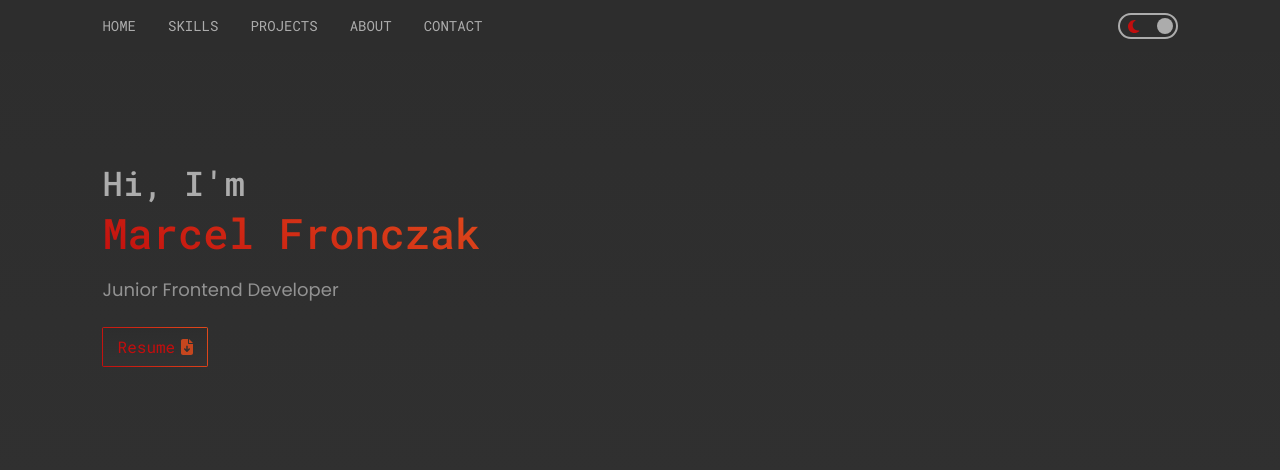
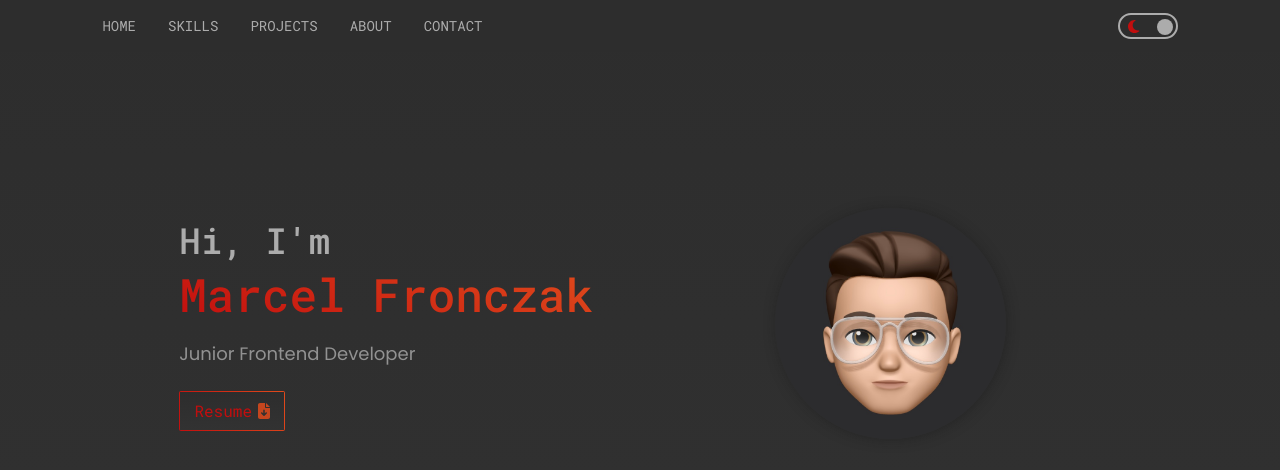
Before and after one commit to MarcelFronczak/portfolio, a React (Create React App) app: page / in a window 1280 px wide. Shown: the top 470 px of the page. Built offline with nearby package versions, Linux system fonts and the light colour scheme.

Commit message:
avatar added to hero section

```diff
--- a/src/components/Home.jsx
+++ b/src/components/Home.jsx
@@ -4,12 +4,15 @@ import '../styles/home.scss'
 import resume from '../assets/M-Fronczak-CV.pdf'
 import { FontAwesomeIcon } from '@fortawesome/react-fontawesome'
 import { faFileArrowDown } from '@fortawesome/free-solid-svg-icons'
+import AvatarDark from '../assets/Avatar-dark.jpg'
+import AvatarLight from '../assets/Avatar-light.jpg'
 
 function Home() {
   const {theme} = useContext(ThemeContext);
   return (
     <section className={theme} id='home'>
-      <div>
+      <div className='content-wrap'>
+        <div className='header-container'>
             <h1>Hi, I'm<br></br><span>Marcel Fronczak</span></h1>
             <p>Junior Frontend Developer</p>
             <div className='gradient-wrap'>
@@ -19,6 +22,8 @@ function Home() {
               </a>
             </div>
           </div>
+          {theme === 'dark' ? <img src={AvatarDark} alt='profile image avatar' /> : <img src={AvatarLight} alt='profile image avatar' />}
+        </div>
     </section>
   )
 }
--- a/src/styles/home.scss
+++ b/src/styles/home.scss
@@ -3,16 +3,39 @@
 section {
     height: 100vh;
     width: 100%;
-    padding: 10rem 8vw;
+    padding: 10rem 10vw;
+    overflow: hidden;
+
+    .content-wrap {
+        display: grid;
+        grid-template-columns: repeat(auto-fit,minmax(300px, 1fr));
+        gap: 5rem;
+    }
+
+    .header-container {
+        display: flex;
+        flex-direction: column;
+        align-items: left;
+        justify-content: center;
+    }
+
+    img {
+        aspect-ratio: 1 / 1;
+        width: 70%;
+        margin: 0 auto;
+        border-radius: 50%;
+
+    }
 
     h1 {
         font-weight: 500;
-        font-size: 34px;
+        font-size: 32px;
         margin-bottom: 1rem;
+        white-space: nowrap;
     }
 
     span {
-        font-size: 42px;
+        font-size: 40px;
     }
 
     p {
@@ -89,6 +112,10 @@ section.dark {
             opacity: 1;
         }
     }
+
+    img {
+        box-shadow: 1px 1px 17px -7px rgba(21, 21, 21, 1);
+    }
 }
 
 section.light {
@@ -129,4 +156,32 @@ section.light {
             opacity: 1;
         }
     }
+
+    img {
+        box-shadow: 1px 1px 17px -7px rgba(67, 67, 67, 1);
+    }
 }
+
+@media screen and (max-width: 520px) {
+    h1 {
+        white-space: pre-wrap !important;
+    }
+}
+
+@media screen and (min-width: 1220px) {
+    section {
+        padding: 13rem 14vw;
+    }
+
+    img {
+        width: 55% !important;
+    }
+
+    h1 {
+        font-size: 36px !important;
+    }
+
+    span {
+        font-size: 46px !important;
+    }
+}
--- a/src/styles/navbar.scss
+++ b/src/styles/navbar.scss
@@ -77,7 +77,7 @@ nav {
     }
 
     input:checked + label::after {
-        right: 21px;
+        right: 22px;
         transform: translateX(-100%);
     }
 
@@ -95,10 +95,10 @@ nav {
         width: 16px;
         height: 16px;
         position: absolute;
-        top: 3px;
+        top: 4px;
         right: 3px;
         border-radius: 50%;
-        transition: all 0.22s ease;
+        transition: all 0.2s ease;
     }
 
     .moon {
```
Lines whose indentation alone changed are shown as unchanged.
